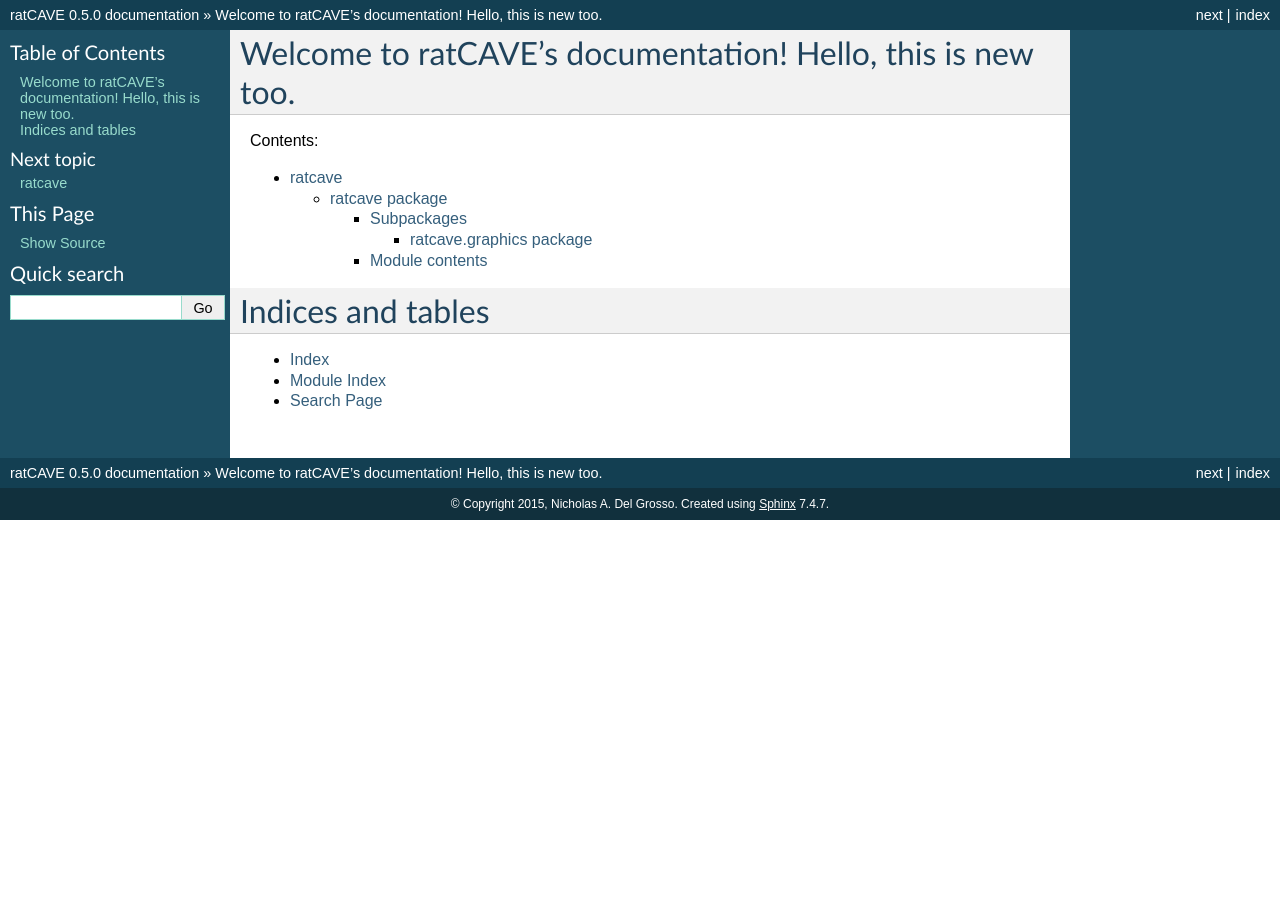
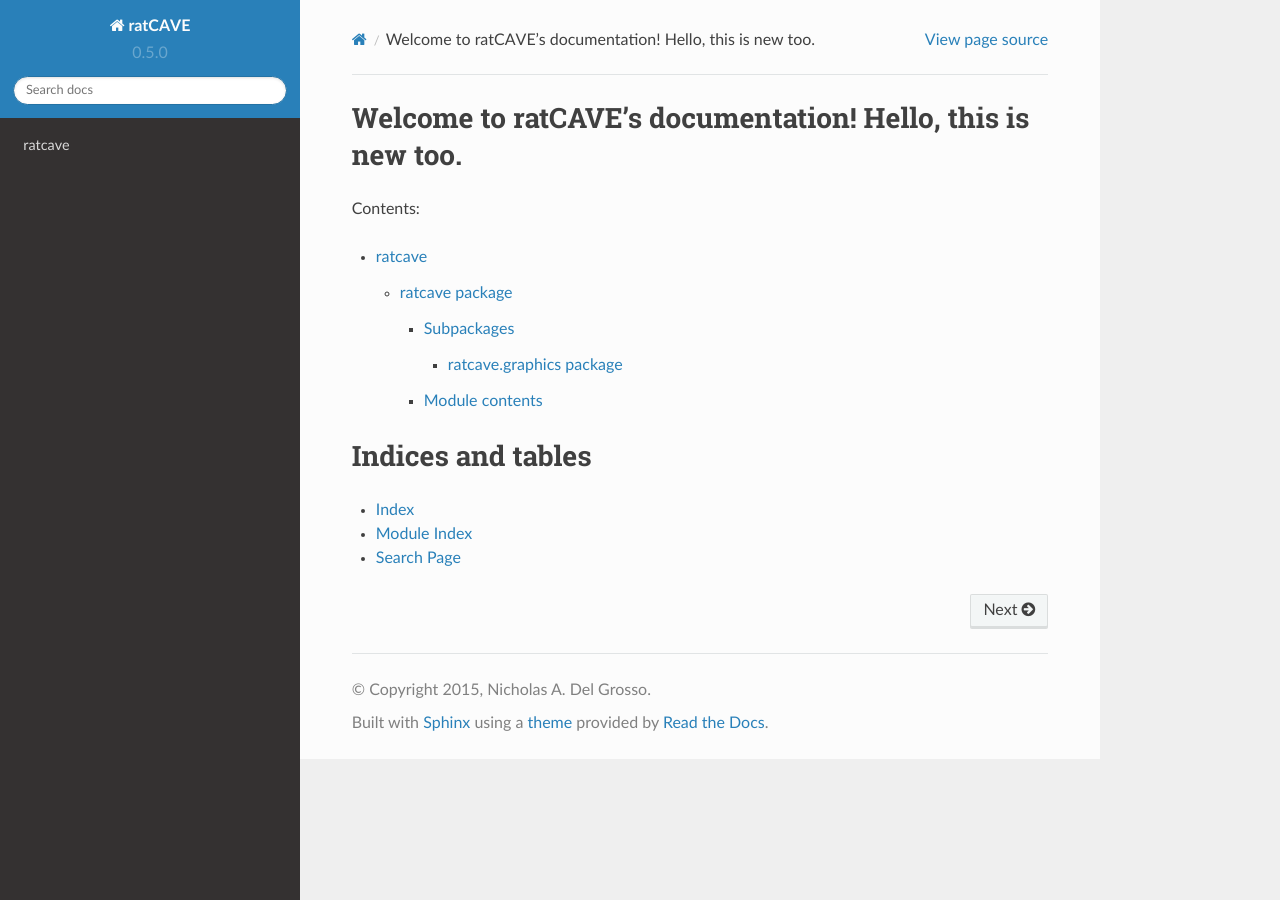
Before and after one commit to ratcave/ratcave, a Sphinx documentation site: the page built from docs/source/index.rst, in a window 1280 px wide. Built offline with Sphinx 7.4.7 and the Read the Docs theme 2.0.0, drawn with Linux system fonts in a browser that asks for light colours.

Commit message:
changed sphinx html-theme to read-the-docs. Looks a lot nice.

```diff
--- a/docs/source/conf.py
+++ b/docs/source/conf.py
@@ -14,6 +14,7 @@
 
 import sys
 import os
+import sphinx_rtd_theme
 
 # If extensions (or modules to document with autodoc) are in another directory,
 # add these directories to sys.path here. If the directory is relative to the
@@ -33,7 +34,7 @@
     'sphinxcontrib.napoleon'
 ]
 
-autoclass_content = "init"
+autoclass_content = "both"
 
 # Add any paths that contain templates here, relative to this directory.
 templates_path = ['_templates']
@@ -103,7 +104,7 @@
 
 # The theme to use for HTML and HTML Help pages.  See the documentation for
 # a list of builtin themes.
-html_theme = 'default'
+html_theme = 'sphinx_rtd_theme'# 'default'
 
 # Theme options are theme-specific and customize the look and feel of a theme
 # further.  For a list of options available for each theme, see the
@@ -111,7 +112,7 @@
 #html_theme_options = {}
 
 # Add any paths that contain custom themes here, relative to this directory.
-#html_theme_path = []
+html_theme_path = [sphinx_rtd_theme.get_html_theme_path()]
 
 # The name for this set of Sphinx documents.  If None, it defaults to
 # "<project> v<release> documentation".
```
Also changed, not shown: 1 other file.
